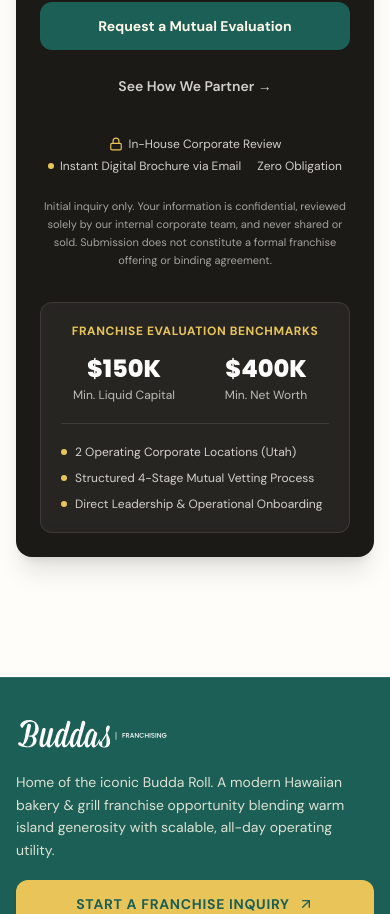
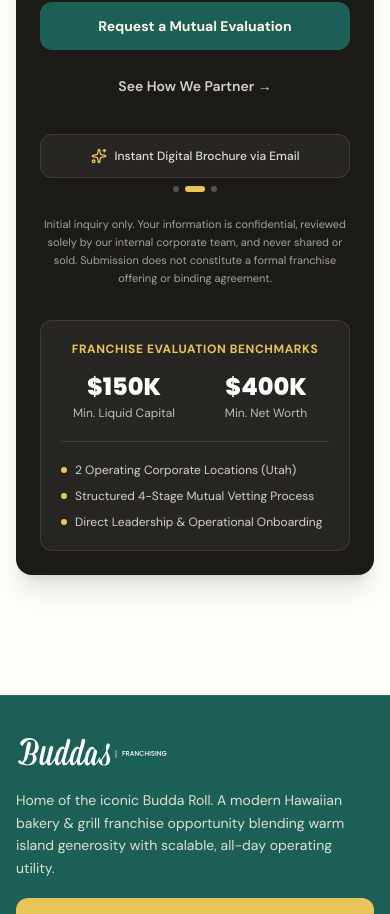
Before and after one commit to Chromapages/buddas-franchisee, a Next.js app: page /franchise/the-opportunity in a window 390 px wide. Shown: the part 5134-6048 px from the top of the page. Built offline with nearby package versions, Linux system fonts and the light colour scheme.

Commit message:
feat(mobile): add automatic flowing reassurance carousel for mobile CTA

```diff
--- a/src/app/franchise/page.tsx
+++ b/src/app/franchise/page.tsx
@@ -7,6 +7,7 @@
 } from "lucide-react";
 import { OperatorProofRail } from "@/src/components/public/operator-proof-rail";
 import { CandidateProfileSection } from "@/src/components/public/candidate-profile-section";
+import { WorkflowReassuranceCarousel } from "@/src/components/public/workflow-reassurance-carousel";
 
 export const FranchiseHomePage = () => {
 
@@ -156,20 +157,8 @@
                 </Link>
               </div>
 
-              {/* Workflow & Reassurance Signals */}
-              <div className="pt-2 flex flex-wrap items-center justify-center lg:justify-start gap-x-4 gap-y-1.5 text-xs text-bds-cream/80">
-                <span className="flex items-center gap-1.5">
-                  <Lock className="w-3.5 h-3.5 text-bds-gold shrink-0" aria-hidden="true" />
-                  <span>In-House Corporate Review</span>
-                </span>
-                <span className="text-bds-gold/40 hidden sm:inline">&bull;</span>
-                <span className="flex items-center gap-1.5">
-                  <span className="w-1.5 h-1.5 rounded-full bg-bds-gold shrink-0" aria-hidden="true" />
-                  <span>Instant Digital Brochure via Email</span>
-                </span>
-                <span className="text-bds-gold/40 hidden sm:inline">&bull;</span>
-                <span>Zero Obligation</span>
-              </div>
+              {/* Workflow & Reassurance Signals (Mobile Auto-Carousel + Desktop Static) */}
+              <WorkflowReassuranceCarousel theme="teal" />
 
               {/* Approved Legal Privacy & Non-Binding Disclosure */}
               <p className="text-[11px] text-bds-cream/60 leading-relaxed max-w-xl mx-auto lg:mx-0 pt-1">
--- a/src/app/franchise/the-opportunity/page.tsx
+++ b/src/app/franchise/the-opportunity/page.tsx
@@ -15,6 +15,7 @@
 import { FinancialDisclosure } from "@/src/components/public/financial-disclosure";
 import { Item19FprTable } from "@/src/components/public/item19-fpr-table";
 import { TerritoryChecker } from "@/src/components/public/territory-checker";
+import { WorkflowReassuranceCarousel } from "@/src/components/public/workflow-reassurance-carousel";
 
 export default function TheOpportunityPage() {
   const activeOffering = isActiveOfferingEnabled();
@@ -233,20 +234,8 @@
                 </Link>
               </div>
 
-              {/* Workflow & Reassurance Signals */}
-              <div className="pt-2 flex flex-wrap items-center justify-center lg:justify-start gap-x-4 gap-y-1.5 text-xs text-brand-cream/80">
-                <span className="flex items-center gap-1.5">
-                  <Lock className="w-3.5 h-3.5 text-bds-gold shrink-0" aria-hidden="true" />
-                  <span>In-House Corporate Review</span>
-                </span>
-                <span className="text-bds-gold/40 hidden sm:inline">&bull;</span>
-                <span className="flex items-center gap-1.5">
-                  <span className="w-1.5 h-1.5 rounded-full bg-bds-gold shrink-0" aria-hidden="true" />
-                  <span>Instant Digital Brochure via Email</span>
-                </span>
-                <span className="text-bds-gold/40 hidden sm:inline">&bull;</span>
-                <span>Zero Obligation</span>
-              </div>
+              {/* Workflow & Reassurance Signals (Mobile Auto-Carousel + Desktop Static) */}
+              <WorkflowReassuranceCarousel theme="charcoal" />
 
               {/* Approved Legal Privacy & Non-Binding Disclosure */}
               <p className="text-[11px] text-brand-cream/60 leading-relaxed max-w-xl mx-auto lg:mx-0 pt-1">
--- /dev/null
+++ b/src/components/public/workflow-reassurance-carousel.tsx
@@ -0,0 +1,177 @@
+"use client";
+
+import React, { useState, useEffect, useCallback } from "react";
+import { Lock, Sparkles, ShieldCheck } from "lucide-react";
+
+interface SignalItem {
+  readonly id: string;
+  readonly icon: React.ElementType;
+  readonly label: string;
+  readonly highlight?: string;
+}
+
+const SIGNALS: readonly SignalItem[] = [
+  {
+    id: "in-house-review",
+    icon: Lock,
+    label: "In-House Corporate Review",
+    highlight: "Direct Team",
+  },
+  {
+    id: "instant-brochure",
+    icon: Sparkles,
+    label: "Instant Digital Brochure via Email",
+    highlight: "Immediate",
+  },
+  {
+    id: "zero-obligation",
+    icon: ShieldCheck,
+    label: "Zero Obligation &bull; Non-Binding",
+    highlight: "Protected",
+  },
+];
+
+export interface WorkflowReassuranceCarouselProps {
+  readonly theme?: "teal" | "charcoal";
+}
+
+export const WorkflowReassuranceCarousel: React.FC<WorkflowReassuranceCarouselProps> = ({
+  theme = "teal",
+}) => {
+  const [activeIndex, setActiveIndex] = useState<number>(0);
+  const [isPaused, setIsPaused] = useState<boolean>(false);
+
+  const handleNext = useCallback(() => {
+    setActiveIndex((prevIndex) => (prevIndex + 1) % SIGNALS.length);
+  }, []);
+
+  const handleDotClick = (index: number) => {
+    setActiveIndex(index);
+  };
+
+  const handleMouseEnter = () => {
+    setIsPaused(true);
+  };
+
+  const handleMouseLeave = () => {
+    setIsPaused(false);
+  };
+
+  const handleTouchStart = () => {
+    setIsPaused(true);
+  };
+
+  const handleTouchEnd = () => {
+    setIsPaused(false);
+  };
+
+  const handleKeyDown = (event: React.KeyboardEvent<HTMLDivElement>) => {
+    if (event.key === "ArrowRight") {
+      event.preventDefault();
+      handleNext();
+      return;
+    }
+    if (event.key === "ArrowLeft") {
+      event.preventDefault();
+      setActiveIndex((prevIndex) => (prevIndex - 1 + SIGNALS.length) % SIGNALS.length);
+      return;
+    }
+  };
+
+  useEffect(() => {
+    if (isPaused) {
+      return;
+    }
+
+    const timer = setInterval(() => {
+      handleNext();
+    }, 3500);
+
+    return () => {
+      clearInterval(timer);
+    };
+  }, [isPaused, handleNext]);
+
+  const textColorClass = theme === "teal" ? "text-bds-cream/85" : "text-brand-cream/85";
+
+  return (
+    <div className="w-full pt-1.5">
+      {/* Mobile: Automatic Flowing Carousel (< sm) */}
+      <div
+        className="block sm:hidden w-full"
+        role="region"
+        aria-roledescription="carousel"
+        aria-label="Workflow and reassurance highlights"
+        tabIndex={0}
+        onMouseEnter={handleMouseEnter}
+        onMouseLeave={handleMouseLeave}
+        onTouchStart={handleTouchStart}
+        onTouchEnd={handleTouchEnd}
+        onKeyDown={handleKeyDown}
+      >
+        {/* Active Slide Display */}
+        <div
+          className="relative min-h-[44px] flex items-center justify-center px-4 py-2 bg-white/5 border border-white/10 rounded-xl overflow-hidden backdrop-blur-sm"
+          aria-live={isPaused ? "polite" : "off"}
+        >
+          {SIGNALS.map((signal, index) => {
+            const Icon = signal.icon;
+            const isActive = index === activeIndex;
+
+            return (
+              <div
+                key={signal.id}
+                className={`flex items-center justify-center gap-2 text-xs font-medium ${textColorClass} transition-all duration-500 ease-in-out ${
+                  isActive
+                    ? "opacity-100 translate-y-0 relative z-10"
+                    : "opacity-0 translate-y-3 absolute inset-0 pointer-events-none"
+                }`}
+                aria-hidden={!isActive}
+              >
+                <Icon className="w-4 h-4 text-bds-gold shrink-0" aria-hidden="true" />
+                <span dangerouslySetInnerHTML={{ __html: signal.label }} />
+              </div>
+            );
+          })}
+        </div>
+
+        {/* Carousel Pagination Indicator Dots */}
+        <div className="flex items-center justify-center gap-1.5 mt-2">
+          {SIGNALS.map((signal, index) => {
+            const isActive = index === activeIndex;
+            return (
+              <button
+                key={`dot-${signal.id}`}
+                type="button"
+                onClick={() => handleDotClick(index)}
+                aria-label={`Slide ${index + 1}: ${signal.label.replace(/&bull;/g, "•")}`}
+                aria-current={isActive ? "true" : "false"}
+                className={`h-1.5 rounded-full transition-all duration-300 focus-visible:outline-none focus-visible:ring-2 focus-visible:ring-bds-gold ${
+                  isActive ? "w-5 bg-bds-gold" : "w-1.5 bg-white/25 hover:bg-white/40"
+                }`}
+              />
+            );
+          })}
+        </div>
+      </div>
+
+      {/* Desktop & Tablet: Static Inline Row (>= sm) */}
+      <div className={`hidden sm:flex flex-wrap items-center justify-center lg:justify-start gap-x-4 gap-y-1.5 text-xs ${textColorClass}`}>
+        <span className="flex items-center gap-1.5">
+          <Lock className="w-3.5 h-3.5 text-bds-gold shrink-0" aria-hidden="true" />
+          <span>In-House Corporate Review</span>
+        </span>
+        <span className="text-bds-gold/40 hidden sm:inline" aria-hidden="true">&bull;</span>
+        <span className="flex items-center gap-1.5">
+          <Sparkles className="w-3.5 h-3.5 text-bds-gold shrink-0" aria-hidden="true" />
+          <span>Instant Digital Brochure via Email</span>
+        </span>
+        <span className="text-bds-gold/40 hidden sm:inline" aria-hidden="true">&bull;</span>
+        <span className="flex items-center gap-1.5">
+          <ShieldCheck className="w-3.5 h-3.5 text-bds-gold shrink-0" aria-hidden="true" />
+          <span>Zero Obligation</span>
+        </span>
+      </div>
+    </div>
+  );
+};
```
